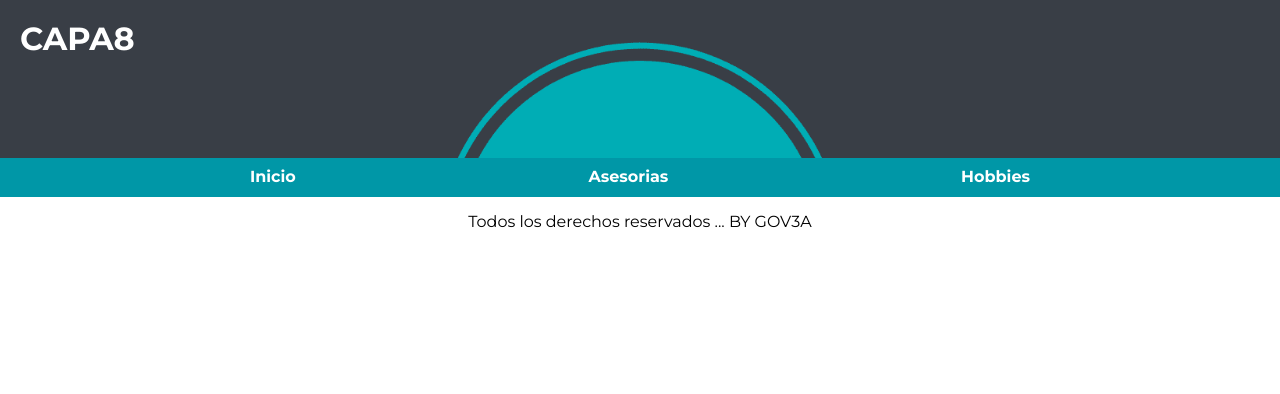
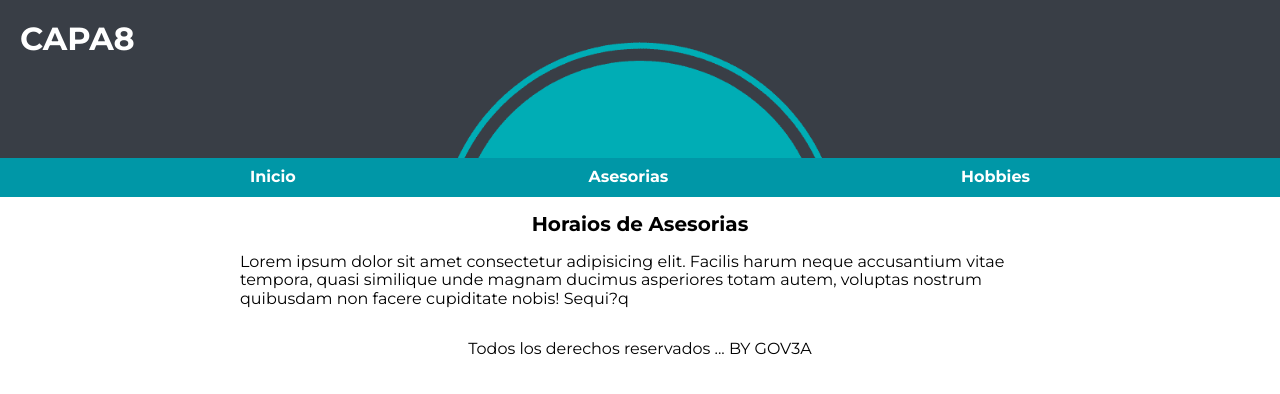
Before and after one commit to Rodrigogovea/prograwebA, a plain HTML site: page hobbies.html in a window 1280 px wide. Drawn offline with Linux system fonts and the light colour scheme.

Commit message:
mod commentarios

```diff
--- a/CSS/styles.css
+++ b/CSS/styles.css
@@ -117,7 +117,7 @@ body{
 .servicio .icono-contenedor{
     height: 10rem;
     width: 10rem;
-    background-color: var(--primario);
+    background-color: var(--secundario);
     border-radius: 50%;
     display: flex;
     justify-content: center;
@@ -193,7 +193,7 @@ legend{
 }
 
 .boton{
-    background-color: var(--primario);
+    background-color: var(--secundario);
     color: var(--blanco);
     padding: 1rem 3rem;
     font-size: 2rem;
--- a/hobbies.html
+++ b/hobbies.html
@@ -26,6 +26,17 @@
         </nav>
     </div>
 
+    <main>
+        <div class="contenedor-principal">
+            <h2>Horaios de Asesorias</h2>
+            <p>
+                Lorem ipsum dolor sit amet consectetur adipisicing elit. Facilis harum neque accusantium vitae tempora, quasi
+                similique unde magnam ducimus asperiores totam autem, voluptas nostrum quibusdam non facere cupiditate nobis!
+                Sequi?q
+            </p>
+        </div>
+    </main>
+
     <footer class="footer center">
         <p>Todos los derechos reservados ... BY GOV3A</p>
     </footer>
```
